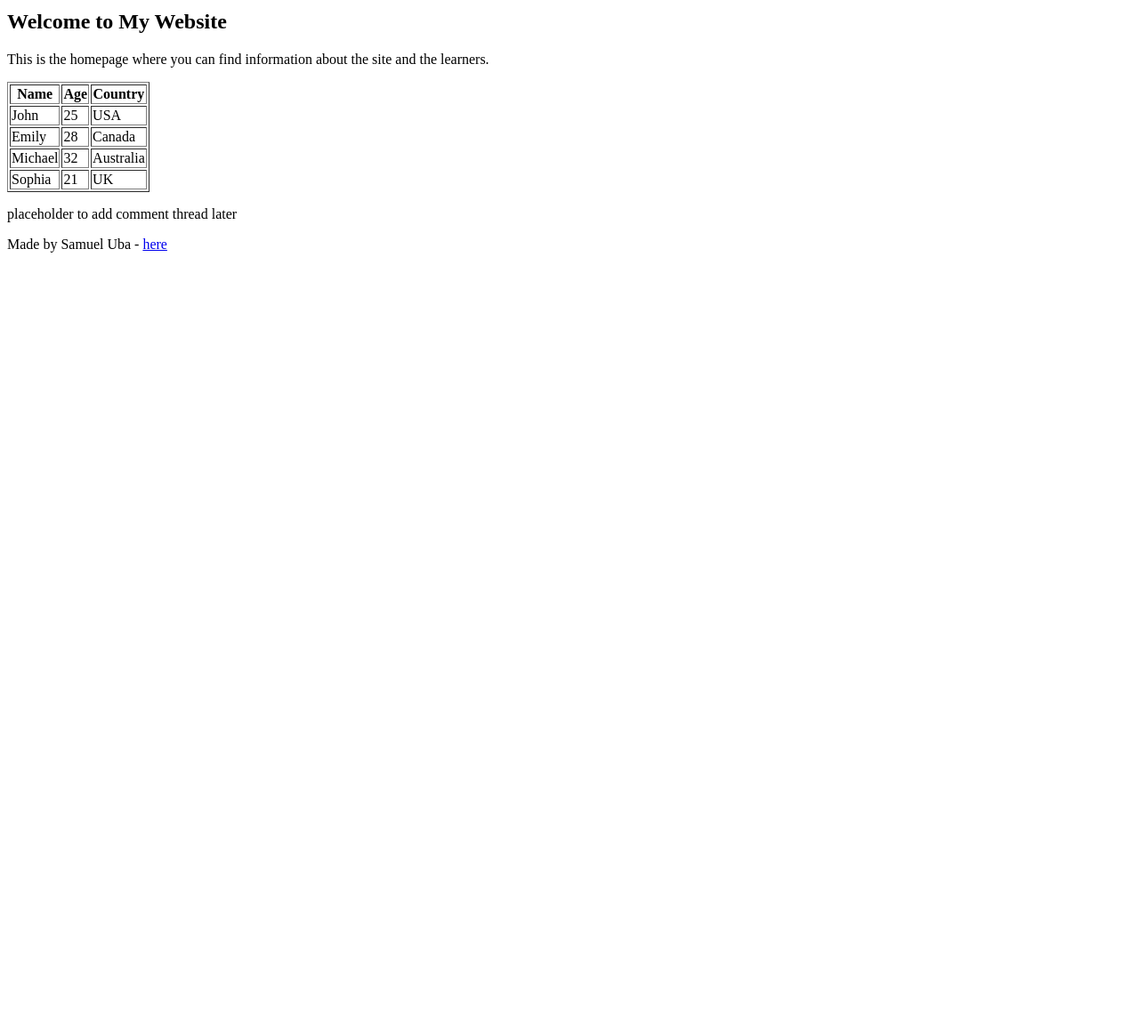
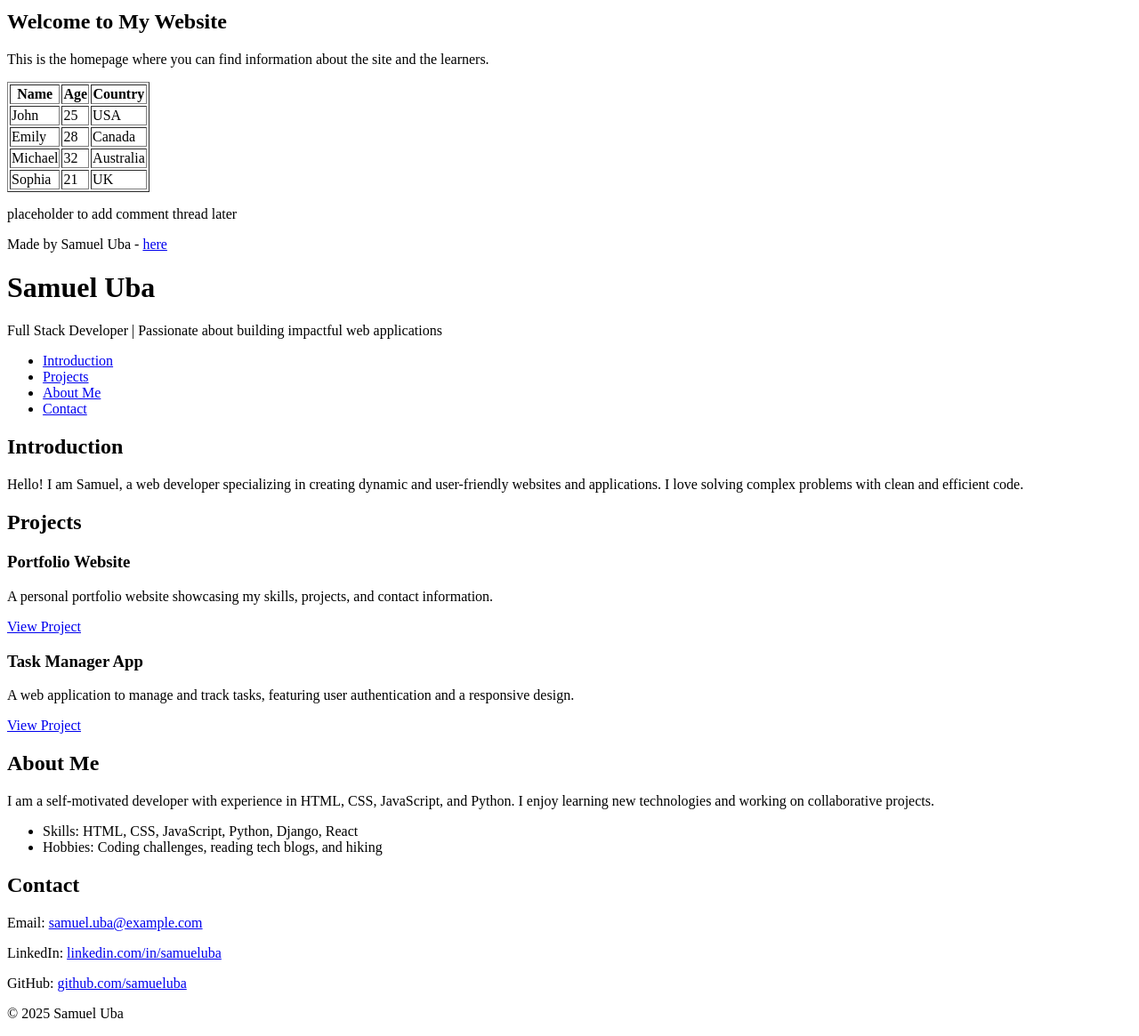
Before and after one commit to Samueluba/My_First_Portfolio, a plain HTML site: page html_basic/index.html in a window 1280 px wide. Shown: the part 901-2066 px from the top of the page at 89% size. Before the commit the page ends 1201 px from the top, so only its background shows below. Drawn offline with Linux system fonts and the light colour scheme.

Commit message:
Update index.html

```diff
--- a/html_basic/index.html
+++ b/html_basic/index.html
@@ -125,3 +125,78 @@
   </footer>
 </body>
 </html>
+
+<!DOCTYPE html>
+<html lang="en">
+<head>
+  <meta charset="utf-8">
+  <meta name="viewport" content="width=device-width, initial-scale=1.0">
+  <title>Samuel Uba - Personal Portfolio</title>
+</head>
+<body>
+
+  <!-- Header -->
+  <header>
+    <h1>Samuel Uba</h1>
+    <p>Full Stack Developer | Passionate about building impactful web applications</p>
+  </header>
+
+  <!-- Navigation Bar -->
+  <nav>
+    <ul>
+      <li><a href="#introduction">Introduction</a></li>
+      <li><a href="#projects">Projects</a></li>
+      <li><a href="#about">About Me</a></li>
+      <li><a href="#contact">Contact</a></li>
+    </ul>
+  </nav>
+
+  <!-- Introduction Section -->
+  <section id="introduction">
+    <h2>Introduction</h2>
+    <p>Hello! I am Samuel, a web developer specializing in creating dynamic and user-friendly websites and applications. I love solving complex problems with clean and efficient code.</p>
+  </section>
+
+  <!-- Projects Section -->
+  <section id="projects">
+    <h2>Projects</h2>
+
+    <article class="project">
+      <h3>Portfolio Website</h3>
+      <p>A personal portfolio website showcasing my skills, projects, and contact information.</p>
+      <a href="https://github.com/username/My_First_Portfolio" target="_blank">View Project</a>
+    </article>
+
+    <article class="project">
+      <h3>Task Manager App</h3>
+      <p>A web application to manage and track tasks, featuring user authentication and a responsive design.</p>
+      <a href="https://github.com/username/task-manager-app" target="_blank">View Project</a>
+    </article>
+
+  </section>
+
+  <!-- About Me Section -->
+  <section id="about">
+    <h2>About Me</h2>
+    <p>I am a self-motivated developer with experience in HTML, CSS, JavaScript, and Python. I enjoy learning new technologies and working on collaborative projects.</p>
+    <ul>
+      <li>Skills: HTML, CSS, JavaScript, Python, Django, React</li>
+      <li>Hobbies: Coding challenges, reading tech blogs, and hiking</li>
+    </ul>
+  </section>
+
+  <!-- Contact Section -->
+  <section id="contact">
+    <h2>Contact</h2>
+    <p>Email: <a href="mailto:samuel.uba@example.com">samuel.uba@example.com</a></p>
+    <p>LinkedIn: <a href="https://linkedin.com/in/samueluba" target="_blank">linkedin.com/in/samueluba</a></p>
+    <p>GitHub: <a href="https://github.com/samueluba" target="_blank">github.com/samueluba</a></p>
+  </section>
+
+  <!-- Footer -->
+  <footer>
+    <p>&copy; 2025 Samuel Uba</p>
+  </footer>
+
+</body>
+</html>
```
